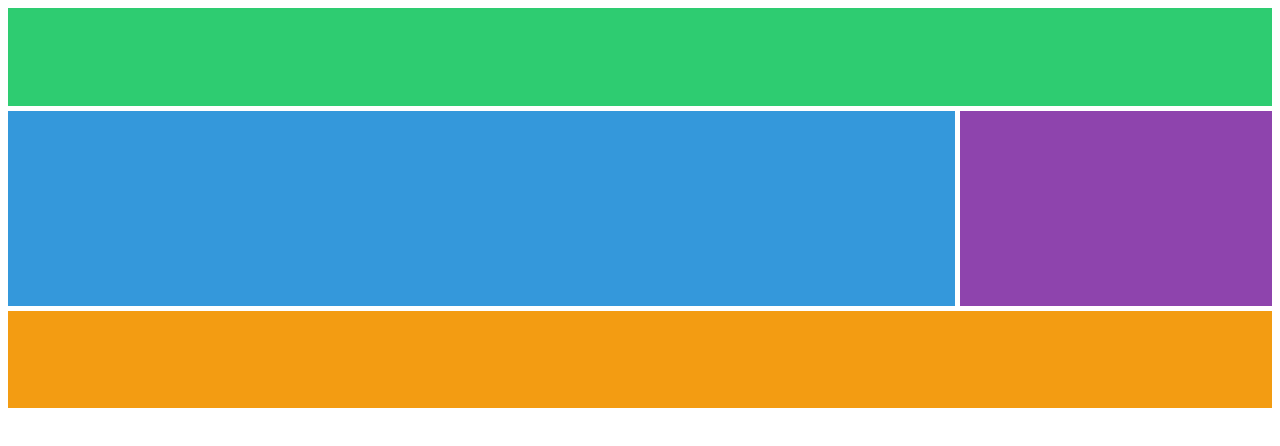
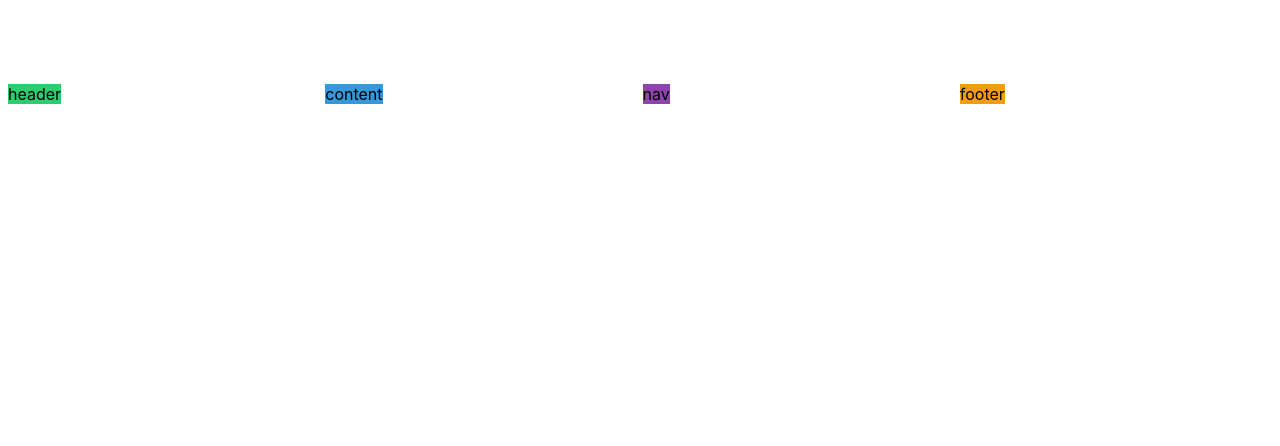
Before and after one commit to dldudals0728/scss-masterclass, a plain HTML site: page index.html in a window 1280 px wide. Drawn offline with Linux system fonts and the light colour scheme.

Commit message:
fustify(align)-items, place-items: align, justify

```diff
--- a/dist/css/styles.css
+++ b/dist/css/styles.css
@@ -7,28 +7,24 @@ body {
   display: grid;
   gap: 5px;
   height: 50vh;
-  /* grid-template에서는 repeat() 적용 불가! */
-  grid-template:
-    /* grid-area height(row) ... / width(column) */
-    /* Line Naming은 모두 다 하거나, 하나도 하지 않거나 */
-    "header header header header" 1fr
-    "content content content nav" 2fr
-    "footer footer footer footer" 1fr / 1fr 1fr 1fr 1fr;
+  grid-template-columns: repeat(4, 1fr);
+  grid-template-rows: repeat(4, 1fr);
+  /* fustify(align)-items: stretch(default) 수평(수직)적으로 content를 조정(내부 컨텐츠 기준!) */
+  /* justify-items: center;
+  align-items: center; */
+  /* Shortcuts: place-items: V H */
+  place-items: end start;
 }
 
 .header {
   background-color: #2ecc71;
-  grid-area: header;
 }
 .content {
   background-color: #3498db;
-  grid-area: content;
 }
 .nav {
   background-color: #8e44ad;
-  grid-area: nav;
 }
 .footer {
   background-color: #f39c12;
-  grid-area: footer;
 }
--- a/index.html
+++ b/index.html
@@ -6,10 +6,10 @@
   </head>
   <body>
     <div class="grid">
-      <div class="header"></div>
-      <div class="content"></div>
-      <div class="nav"></div>
-      <div class="footer"></div>
+      <div class="header">header</div>
+      <div class="content">content</div>
+      <div class="nav">nav</div>
+      <div class="footer">footer</div>
     </div>
   </body>
 </html>
```
